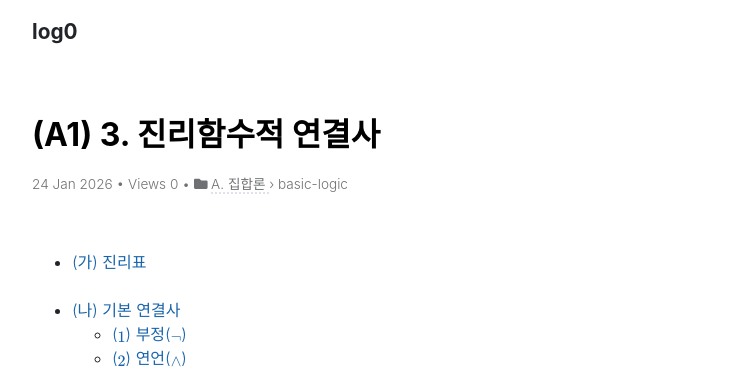
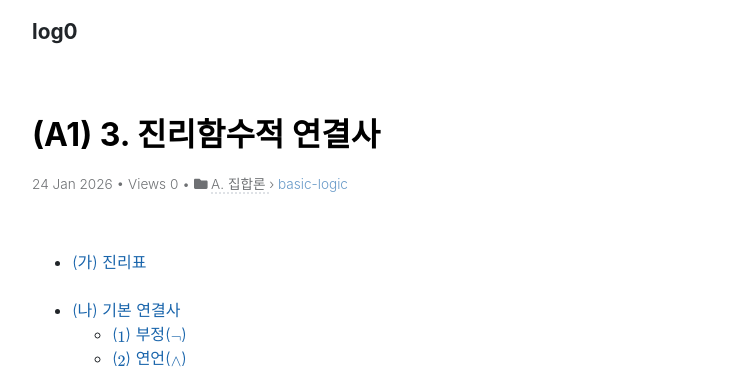
Before and after one commit to Log-zero/Log-zero.github.io, a Jekyll site: the page built from _posts/2026-01-24-진리함수적-연결사.md, in a window 1280 px wide and 900 px high. Shown: the top 369 px of the window, without its empty margins (256-1003 px from the left). Built offline with Jekyll 4.4.1, drawn with Linux system fonts in a browser that asks for light colours; nearby versions of some CDN libraries.

Commit message:
categories

```diff
--- a/_layouts/post.html
+++ b/_layouts/post.html
@@ -35,20 +35,28 @@ layout: default
   <span> • </span>
   <span class="post-categories-section">
     <i class="post-categories-icon fas fa-folder"></i>
+
     <ul class="post-categories">
       {% for category in page.categories %}
-      {% assign slug = category %}
-      {% assign display_name = site.data.categories[slug] | default: category %}
+        {% assign cat_slug = category %}
+        {% assign cat_name = site.data.categories[cat_slug] | default: cat_slug %}
 
         <li>
+          <!-- category -->
           <a class="post-category"
-          href="{{ '/categories/' | append: slug | append: '/' | relative_url }}">
-          {{ display_name }}
+             href="{{ '/categories/' | append: cat_slug | append: '/' | relative_url }}">
+            {{ cat_name }}
           </a>
 
           {% if page.subcategory %}
+            {% assign sub_slug = page.subcategory %}
+            {% assign sub_name = site.data.subcategory_names[sub_slug] | default: sub_slug %}
+
             <span class="post-subcategory">
-            › {{ page.subcategory }}
+              ›
+              <a href="{{ '/categories/' | append: cat_slug | append: '/' | append: sub_slug | append: '/' | relative_url }}">
+                {{ sub_name }}
+              </a>
             </span>
           {% endif %}
         </li>
```
Lines whose indentation alone changed are shown as unchanged.
